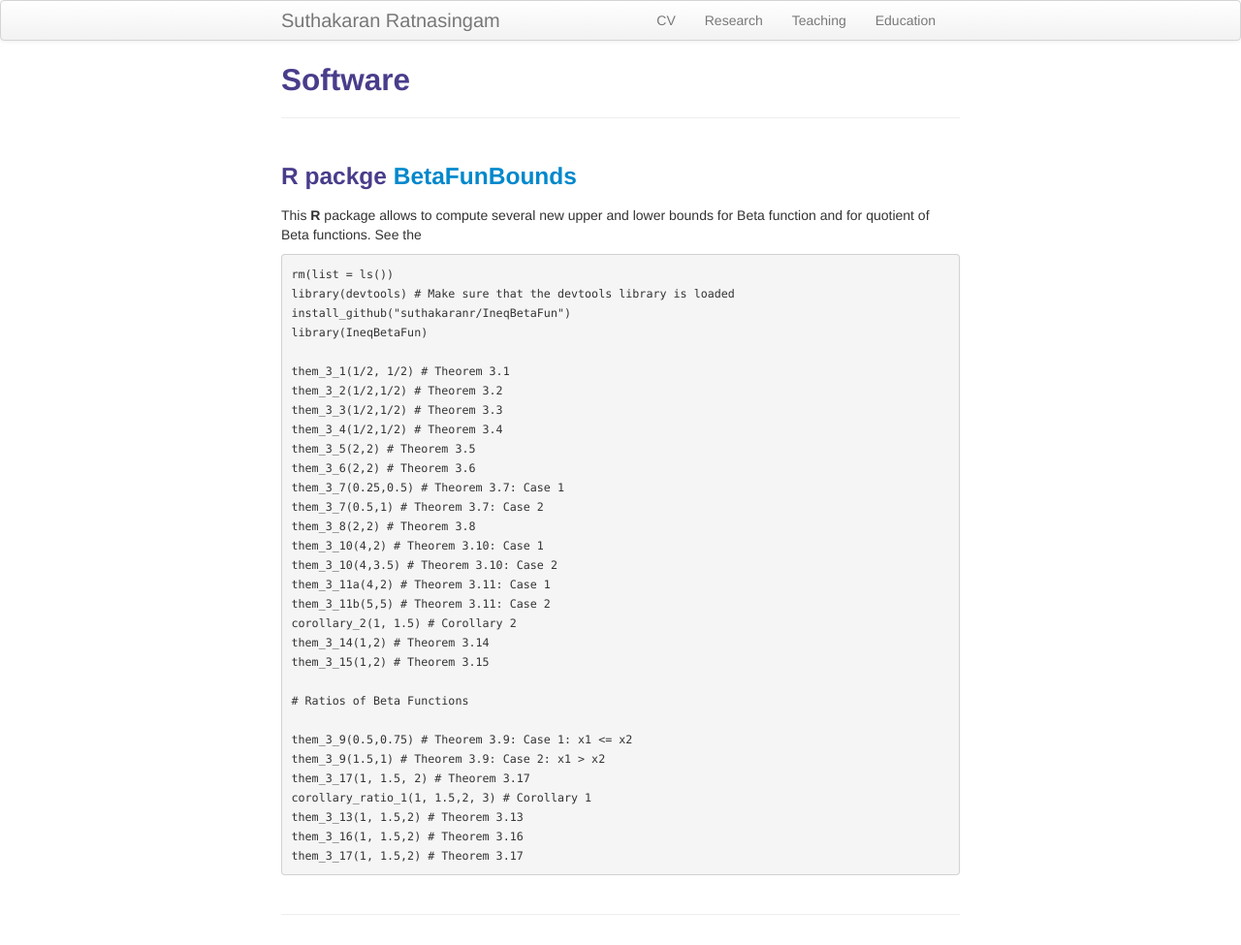
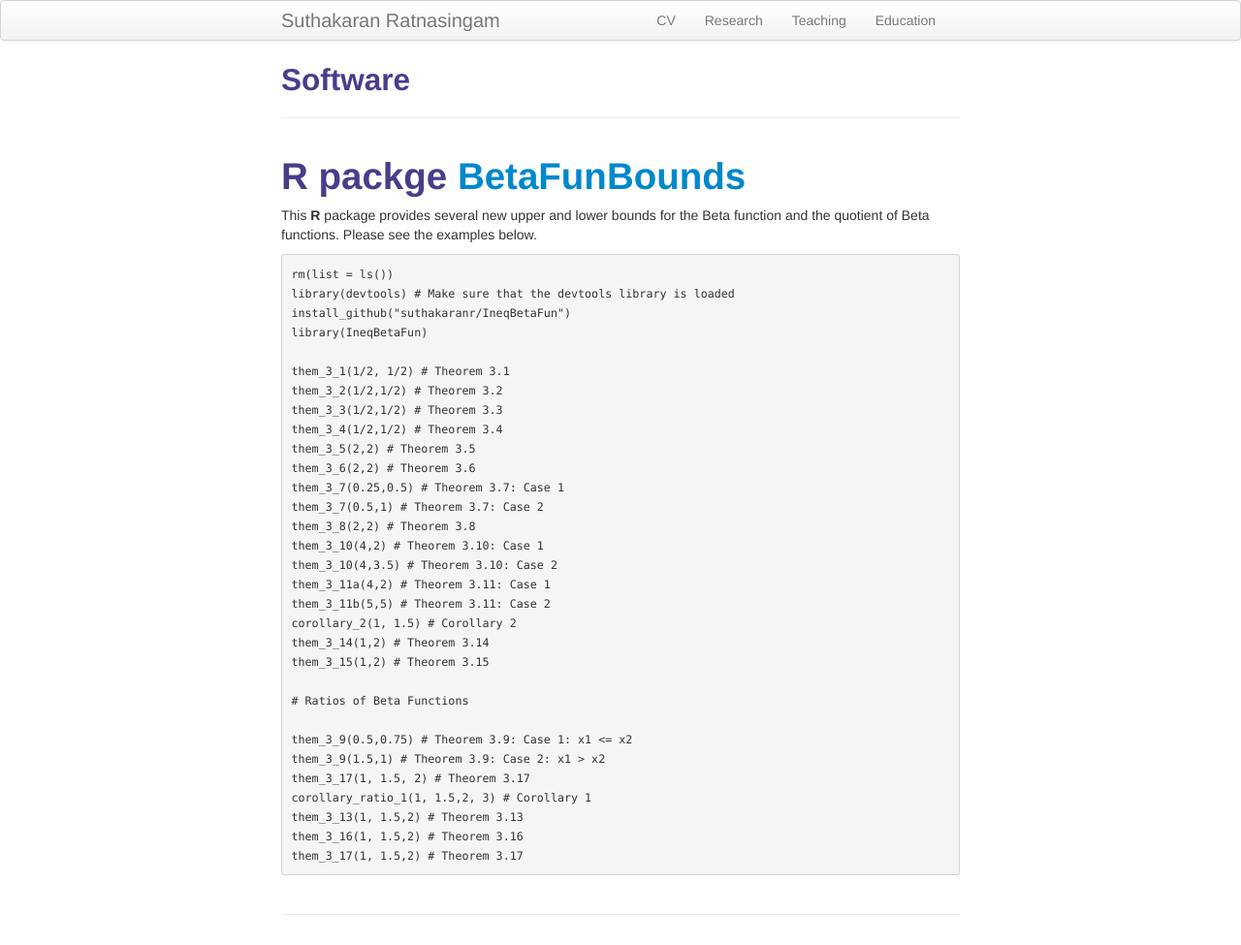
Before and after one commit to suthakaranr/suthakaranr.github.io, a Jekyll site: the page built from pages/Software.md, in a window 1280 px wide. Shown: the whole page at 97% size. Built offline with Jekyll 4.4.1, drawn with Linux system fonts in a browser that asks for light colours.

Commit message:
Update Software.md

````diff
--- a/pages/Software.md
+++ b/pages/Software.md
@@ -4,8 +4,8 @@ title: Software
 description: R packages
 ---
 
-### R packge <a style="text-decoration:none" href="https://github.com/suthakaranr/IneqBetaFun" target="_blank" rel="noopener noreferrer">BetaFunBounds</a>
-This **R** package allows to compute several new upper and lower bounds for Beta function and for quotient of Beta functions. See the
+# R packge <a style="text-decoration:none" href="https://github.com/suthakaranr/IneqBetaFun" target="_blank" rel="noopener noreferrer">BetaFunBounds</a>
+This **R** package provides several new upper and lower bounds for the Beta function and the quotient of Beta functions. Please see the examples below.
 
 
 ```{r}
````
